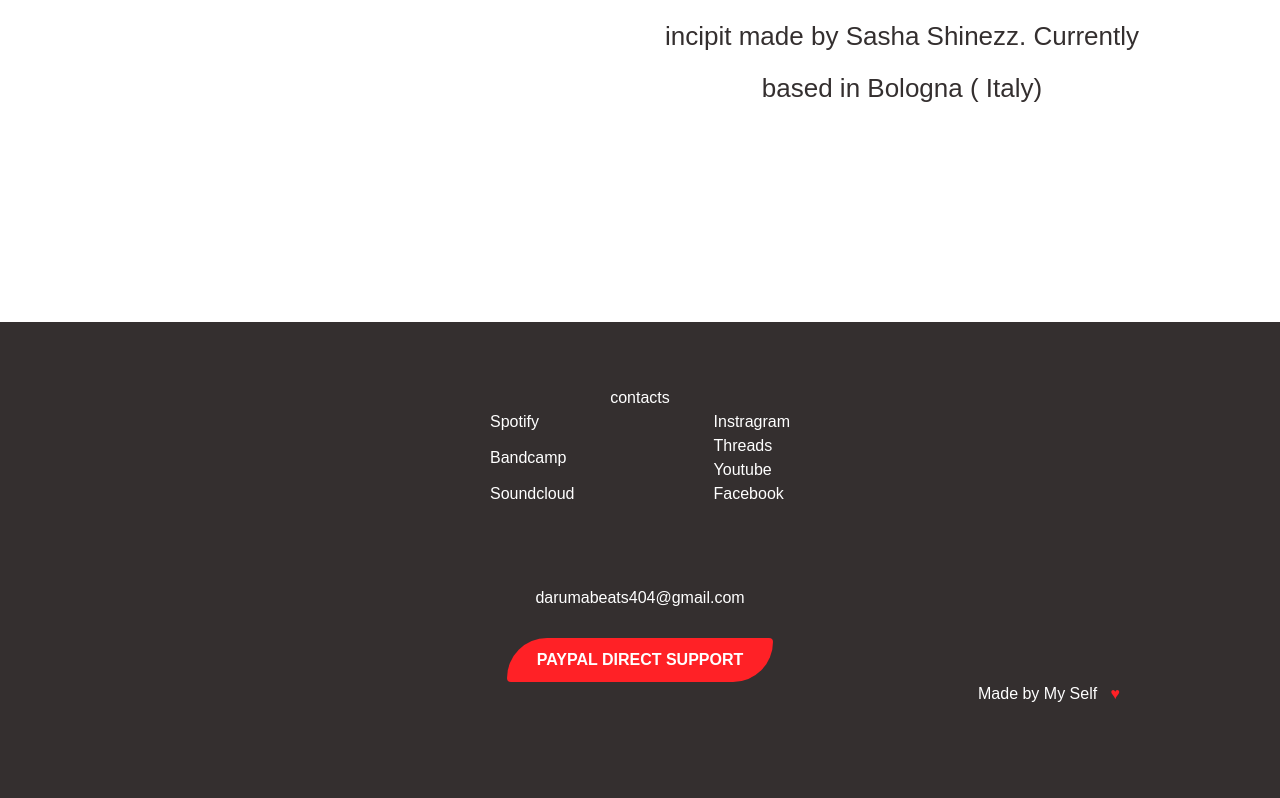
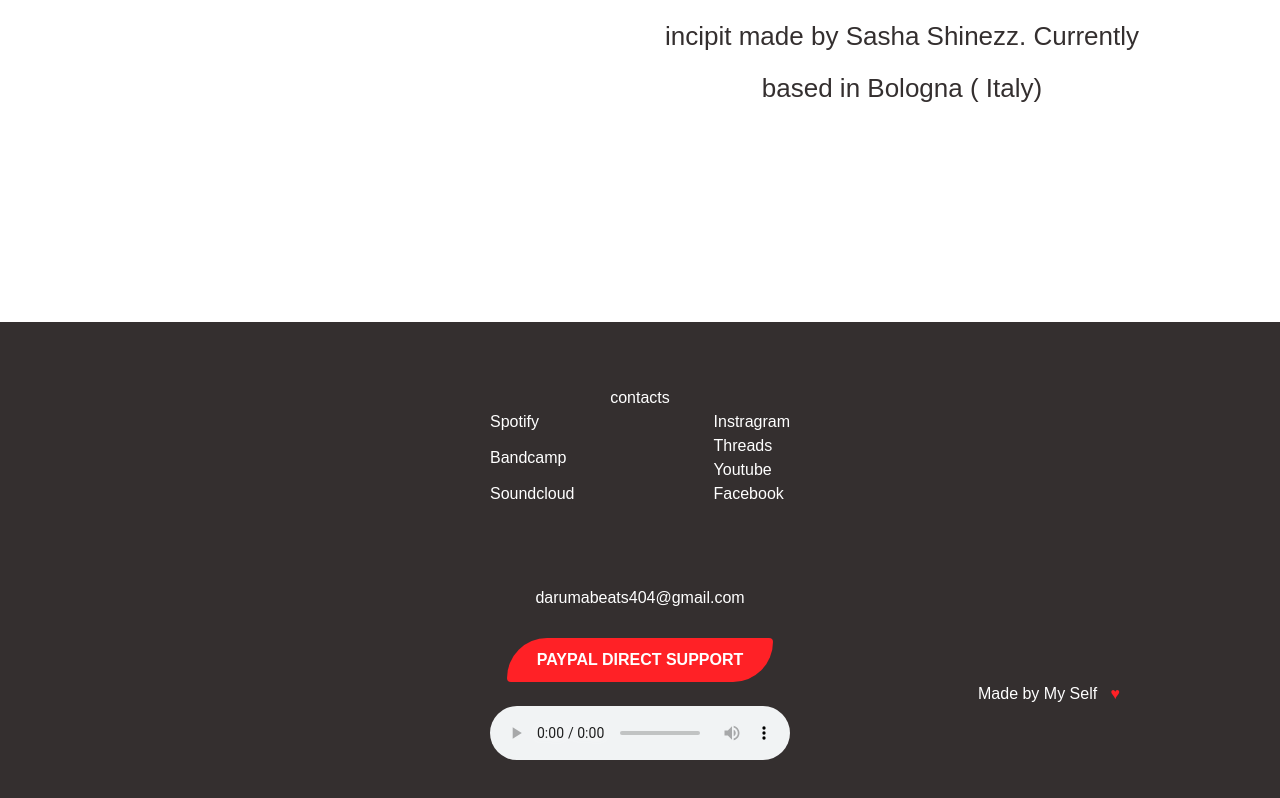
Before and after one commit to leonardoserra/daruma_showcase_react, a Next.js app: page / in a window 1280 px wide. Shown: the part 4774-5572 px from the top of the page. Built offline with nearby package versions, Linux system fonts and the light colour scheme; no server answers; a web font is replaced by a local one.

Commit message:
added audio

```diff
--- a/app/components/Footer.tsx
+++ b/app/components/Footer.tsx
@@ -3,6 +3,7 @@ const reenie_beanie = Reenie_Beanie({ subsets: ["latin"], weight: "400", display
 const rubik_bubbles = Rubik_Bubbles({ subsets: ["latin"], weight: "400", display:"swap" });
 
 export default function Footer() {
+
   return (
     <footer className={reenie_beanie.className +"mt-16 w-100 h-[480px] py-16 px-40  bg-primaryBlack"}>
       <div className="w-[300px] mx-auto text-white">
@@ -33,7 +34,11 @@ export default function Footer() {
         </div>
 
       </div>
-        <div className="text-right  text-white">Made by My Self &nbsp; <span className="text-redDarumaColor">&hearts;</span></div>
+      <div className="text-right  text-white">Made by My Self &nbsp; <span className="text-redDarumaColor">&hearts;</span></div>
+
+      <audio id="audio" className="m-auto" controls loop>
+        <source   src="/audio/abec_7.wav" type="audio/wav"></source>
+      </audio>
     </footer>
   )
 }
```
Also changed, not shown: 1 other file (tests, documents, lock files or other folders).
